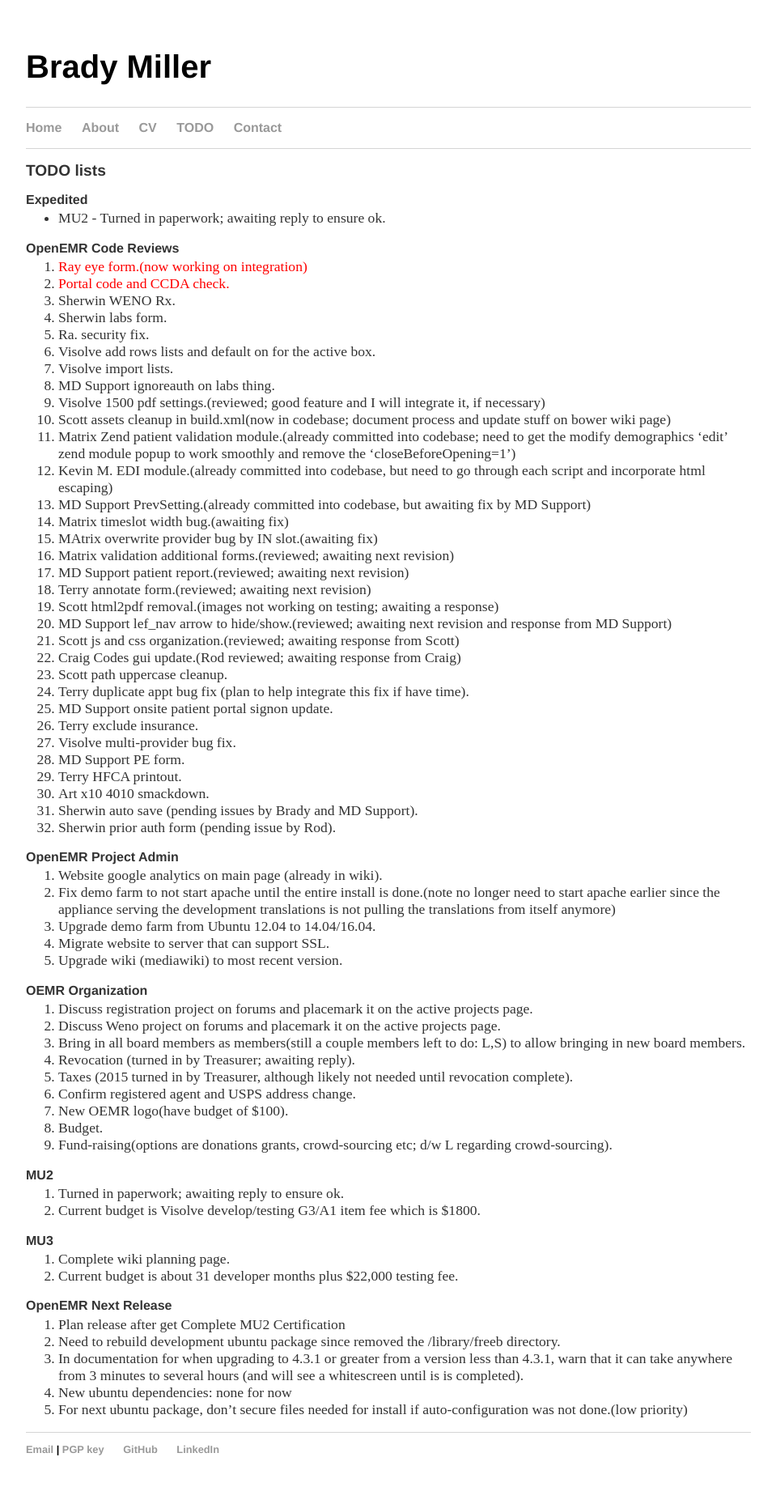
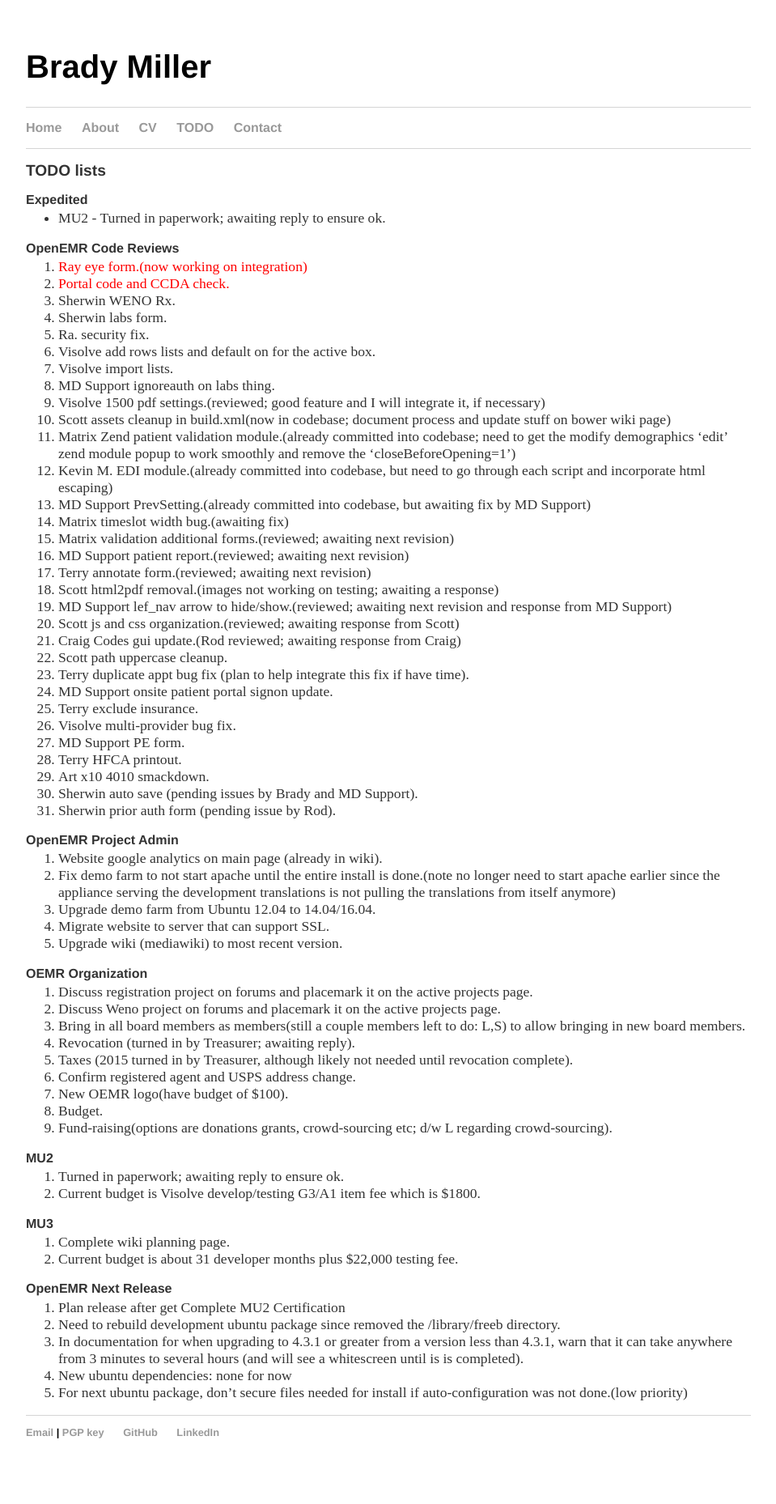
Before and after one commit to bradymiller/bradymiller.github.io, a Jekyll site: the page built from todo/index.md, in a window 1280 px wide. Shown: the whole page at 81% size, without its empty margins (160-1119 px from the left). Built offline with Jekyll 4.4.1, drawn with Linux system fonts in a browser that asks for light colours; after the commit the page ends 1837 px from its top, so only the background shows below that.

Commit message:
Update todo list

```diff
--- a/todo/index.md
+++ b/todo/index.md
@@ -21,7 +21,6 @@
 1. Kevin M. EDI module.(already committed into codebase, but need to go through each script and incorporate html escaping)
 1. MD Support PrevSetting.(already committed into codebase, but awaiting fix by MD Support)
 1. Matrix timeslot width bug.(awaiting fix)
-1. MAtrix overwrite provider bug by IN slot.(awaiting fix)
 1. Matrix validation additional forms.(reviewed; awaiting next revision)
 1. MD Support patient report.(reviewed; awaiting next revision)
 1. Terry annotate form.(reviewed; awaiting next revision)
```
